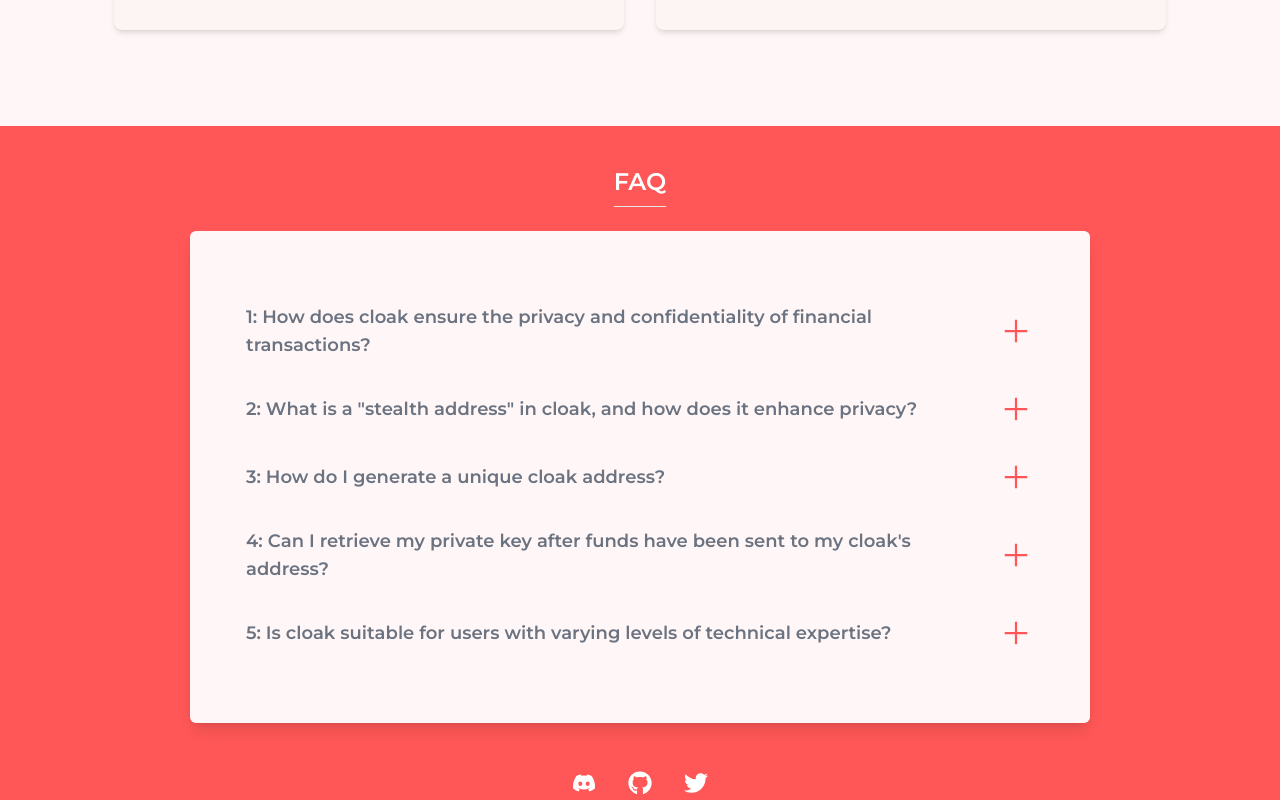
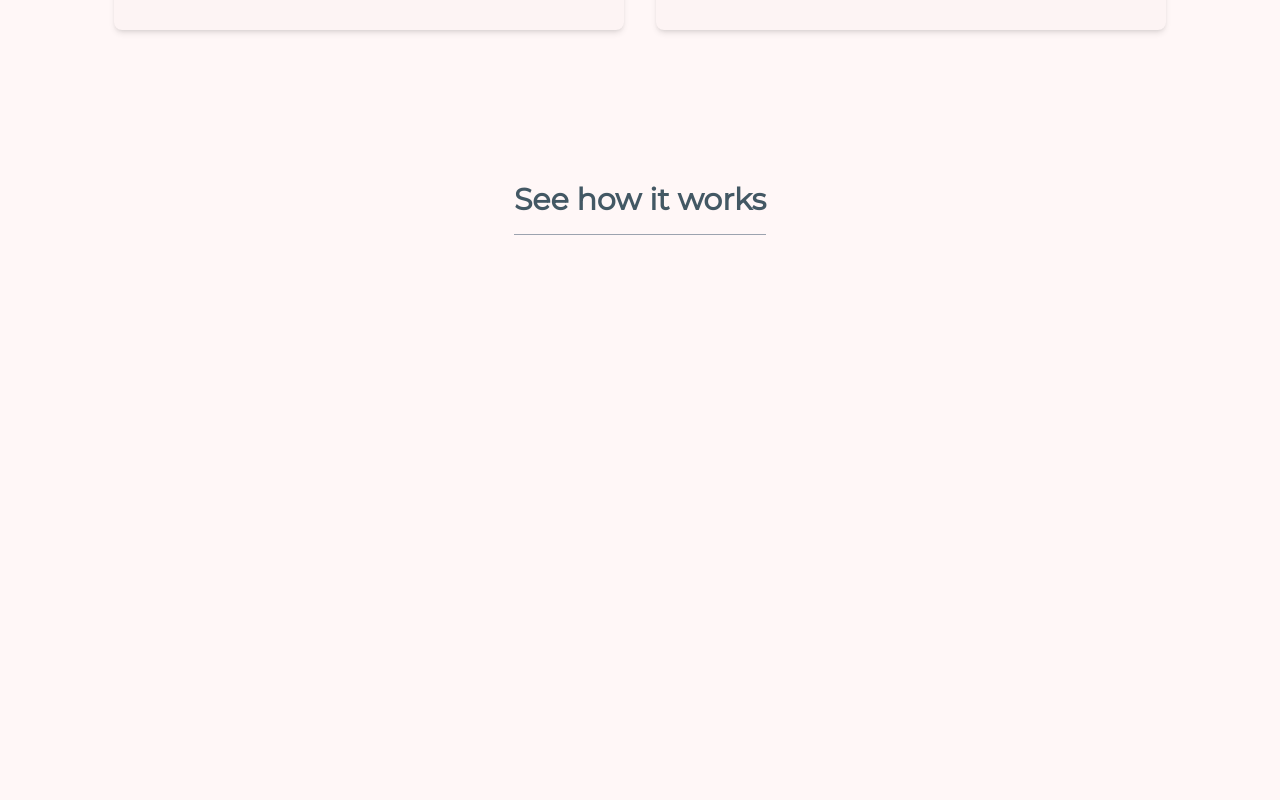
Before and after one commit to OxMaaz/Cloak, a React (Create React App) app in the folder cloak/ui-cloak/: page / in a window 1280 px wide. Shown: the part 1960-2760 px from the top of the page. Built offline with nearby package versions, Linux system fonts and the light colour scheme.

Commit message:
testing and optimizing

```diff
--- a/cloak/ui-cloak/package.json
+++ b/cloak/ui-cloak/package.json
@@ -18,8 +18,10 @@
     "react": "^18.2.0",
     "react-dom": "^18.2.0",
     "react-icons": "^4.8.0",
+    "react-player": "^2.12.0",
     "react-router-dom": "^6.10.0",
     "react-scripts": "5.0.1",
+    "react-scroll": "^1.8.9",
     "react-toastify": "^9.1.2",
     "tailwind-scrollbar": "^3.0.0",
     "tronweb": "^5.1.0",
--- a/cloak/ui-cloak/src/components/Cloak.js
+++ b/cloak/ui-cloak/src/components/Cloak.js
@@ -1,4 +1,4 @@
-import React, { useEffect, } from 'react'
+import React, {  } from 'react'
 import Connect from './Connect'
 import Stealth from './Stealth'
 import Render from './Render'
@@ -24,26 +24,16 @@ const Cloak = () => {
     const renderAddress = async () => {
         const address = tronWeb.defaultAddress.base58;
         sessionStorage.setItem('address', address)
+        window.location.reload()
 
     }
 
-
-
     if (tronWeb) {
-        tronWeb.on('addressChanged', () => {
-            renderAddress()
-            window.location.reload();
-
-        })
+        tronWeb.on('addressChanged', renderAddress)
 
     }
 
-
     async function connectwallet() {
-
-        // if (!tronWeb) {
-        //     toast("Please install Tron wallet");
-        // }
 
         if (!tronWeb.defaultAddress.base58) {
             // TronLink is not connected
@@ -55,10 +45,7 @@ const Cloak = () => {
             renderAddress()
         }
 
-
     }
-
-
 
 
     const [error, seterror] = useState('')
--- a/cloak/ui-cloak/src/components/Connect.js
+++ b/cloak/ui-cloak/src/components/Connect.js
@@ -60,7 +60,7 @@ const Connect= () => {
 
                 {/* rigt side */}
                 <div className="sm:flex-row flex-co flex space-x-3 items-center">
-                    <p className='text-gray-400'><a href="/https://discord.gg/qupF3BrP"><FaDiscord size={20} /></a></p>
+                    <p className='text-gray-400'><a href="https://discord.gg/dqCdk5JJ"><FaDiscord size={20} /></a></p>
                     <p className='text-gray-400'><a href="https://github.com/ScriptKiddii/Cloak"><FaGithub size={20} /></a></p>
                     <p className='text-gray-400'><a href="https://twitter.com/TronCloak"><FaTwitter size={20} /></a></p>
                     <p className="sm:text-[1rem] montserrat-small  text-gray-500  font-semibold text-[0.8rem]">{sessionStorage.getItem('address') === null || false  ? '' : `${sessionStorage.getItem('address').slice(0, 17)}...`}</p>
--- a/cloak/ui-cloak/src/components/Receive.js
+++ b/cloak/ui-cloak/src/components/Receive.js
@@ -83,7 +83,7 @@ const Receive = () => {
     console.log('registry',zkeys)
 
     if (registry === null) {
-      toast.error('No data right now')
+      toast.error('Problem fetching')
       return
     }
 
--- a/cloak/ui-cloak/src/intro/Container.js
+++ b/cloak/ui-cloak/src/intro/Container.js
@@ -3,12 +3,14 @@ import Header from './Header'
 import Description from './Description'
 import Footer from './Footer'
 import Qna from './Qna'
+import VideoTutorial from './VideoTutorial'
 
 const Container = () => {
   return (
     <div className='bg-[#FFF7F7]'>
       <Header />
       <Description />
+      <VideoTutorial/>
       <Qna/>
       <Footer />
 
--- a/cloak/ui-cloak/src/intro/Footer.js
+++ b/cloak/ui-cloak/src/intro/Footer.js
@@ -5,7 +5,7 @@ const Footer = () => {
   return (
   <div class=" bg-[#FF5757]  ">
     <ul class="flex justify-center space-x-4">
-      <li class="p-2"><a href="/"><FaDiscord size={24} className='text-white ' /></a></li>
+      <li class="p-2"><a href="https://discord.gg/dqCdk5JJ"><FaDiscord size={24} className='text-white ' /></a></li>
       <li class="p-2"><a href="https://github.com/ScriptKiddii/Cloak"><FaGithub size={24} className='text-white' /></a></li>
       <li class="p-2"><a href="https://twitter.com/TronCloak"><FaTwitter size={24} className='text-white' /></a></li>
     </ul>
--- /dev/null
+++ b/cloak/ui-cloak/src/intro/VideoTutorial.js
@@ -0,0 +1,34 @@
+import React from "react";
+// import ReactPlayer from 'react-player';
+import ReactPlayer from "react-player/lazy";
+
+
+
+const Tutorial = () => {
+  return (
+    <>
+      <div
+        id="howitworks"
+        className="flex flex-col py-10 items-center justify-center"
+      >
+        <h1
+          className="montserrat-heading py-4 font-semibold text-3xl
+          text-[#435864] dark:text-[#9aacb8] border-b border-gray-400"
+        >
+          See how it works
+        </h1>
+        <div className="py-5 flex justify-center md:h-[580px] h-[300px] xl:w-[60%] w-full">
+          <ReactPlayer
+            width="90%"
+            height="95%"
+            controls={true}
+            url="https://www.youtube.com/watch?v=JhqLO40y60A"
+          />
+        </div>
+
+      </div>
+    </>
+  );
+};
+
+export default Tutorial;
```
Also changed, not shown: 1 other file (tests, documents, lock files or other folders).
